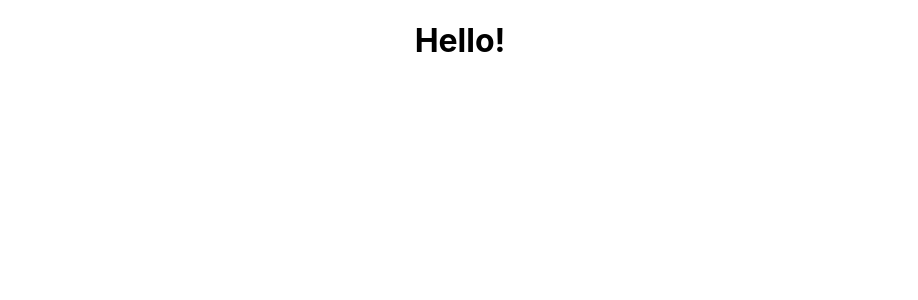
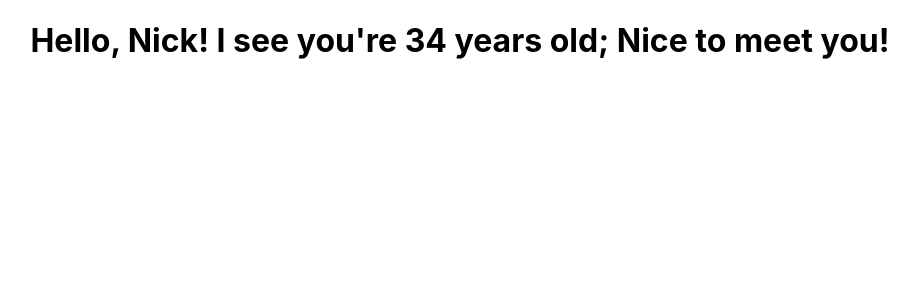
Before and after one commit to NickdevC/gitpod-react, a React (Create React App) app in the folder my-app/: page / in a window 1280 px wide. Shown: the top 300 px of the page, without its empty margins (180-1098 px from the left). Built offline with nearby package versions, Linux system fonts and the light colour scheme.

Commit message:
Add further example props to component and render

```diff
--- a/my-app/src/App.js
+++ b/my-app/src/App.js
@@ -5,7 +5,7 @@
 function App() {
   return (
     <div className="App">
-      <FunctionalGreetingWithProps />
+      <FunctionalGreetingWithProps greeting="Nice to meet you!" name="Nick" age="34" />
     </div>
   );
 }
--- a/my-app/src/components/FunctionalGreetingWithProps.js
+++ b/my-app/src/components/FunctionalGreetingWithProps.js
@@ -1,5 +1,7 @@
 import React from "react";
 
-const FunctionalGreetingWithProps = () => <h1>Hello!</h1>;
-
+const FunctionalGreetingWithProps = (props) => {
+    console.log(props);
+    return <h1>Hello, {props.name}! I see you're {props.age} years old; {props.greeting}</h1>;
+}
 export default FunctionalGreetingWithProps;
```
